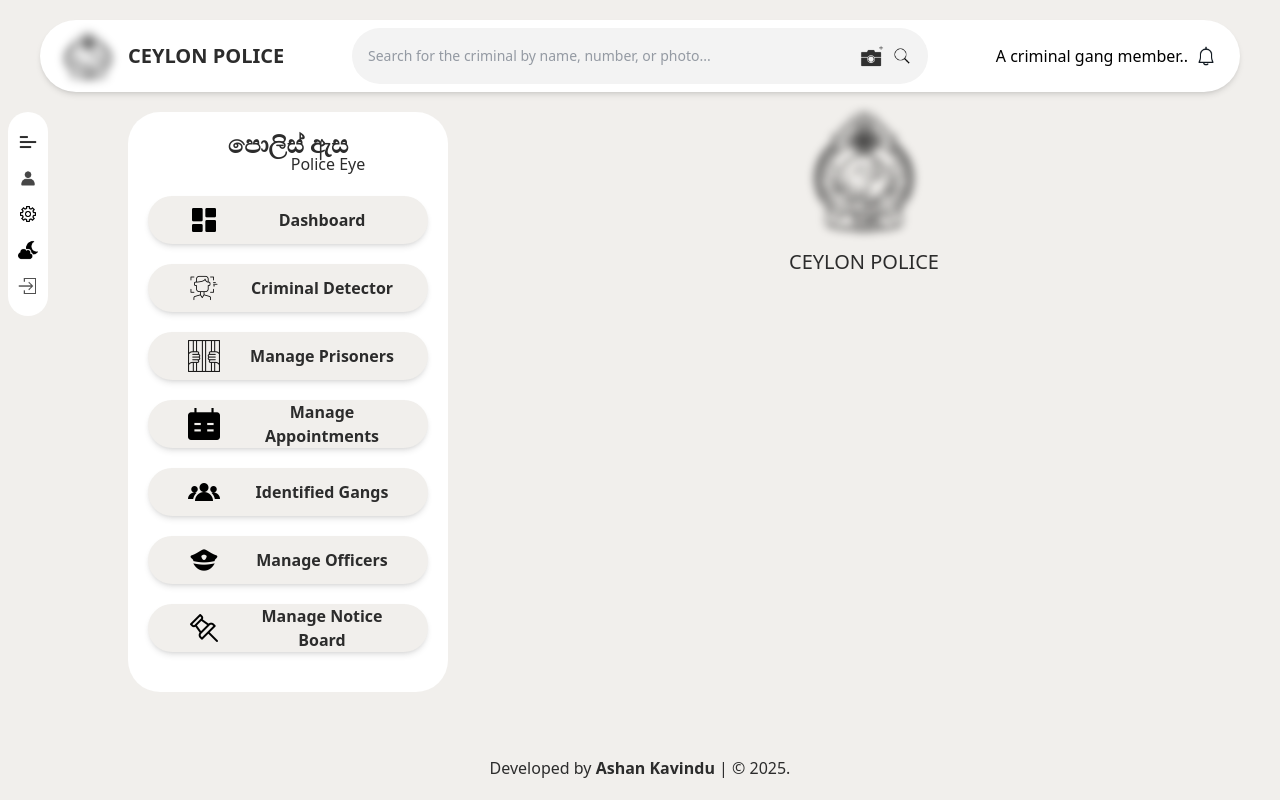
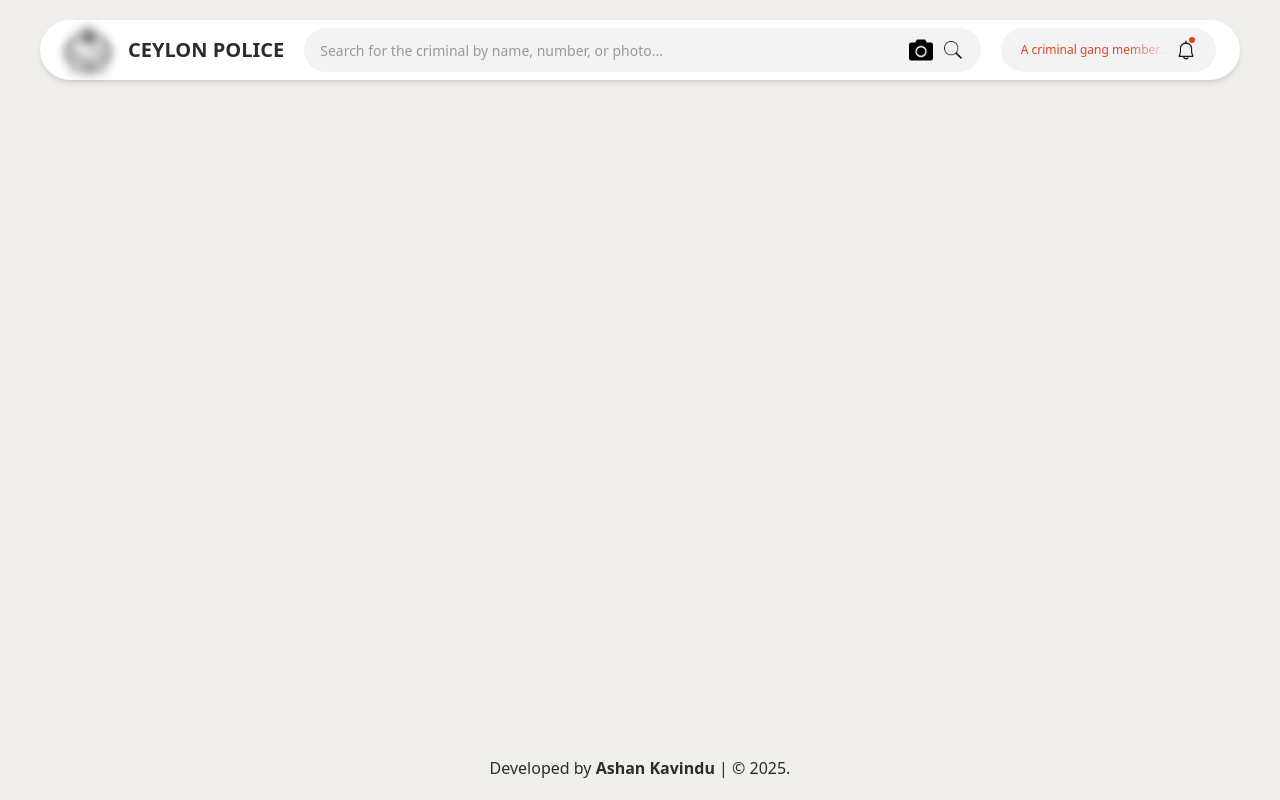
Before and after one commit to Ashan-TUF/PoliceEye, a React (Vite) app: page /home in a window 1280 px wide. Built offline with nearby package versions, Linux system fonts and the light colour scheme.

Commit message:
update header

```diff
--- a/src/components/bellView.tsx
+++ b/src/components/bellView.tsx
@@ -2,13 +2,22 @@
 
 const BellView = () => {
   return (
-    <div className="flex items-center gap-2">
-      <span className="">A criminal gang member..</span>
-      <img
-        src={bellIcon}
-        alt="bell Icon"
-        className="w-5 h-5 hover:opacity-50 cursor-pointer"
-      />
+    <div className="flex items-center gap-2 bg-[#f3f3f3] p-5 rounded-full max-w-md ">
+      <div className="relative max-w-[200px] overflow-hidden hidden lg:inline">
+        <span className="text-[#E83F25] text-xs block whitespace-nowrap">
+          A criminal gang member...
+        </span>
+        <div className="absolute top-0 right-0 h-full w-10 bg-gradient-to-l from-[#f3f3f3] to-transparent pointer-events-none"></div>
+      </div>
+
+      <div className="relative">
+        <img
+          src={bellIcon}
+          alt="bell Icon"
+          className="w-5 h-5 hover:opacity-50 cursor-pointer"
+        />
+        <div className="absolute top-0 right-1 translate-x-1/2 -translate-y-1/2 rounded-full w-1.5 h-1.5 bg-[#E83F25]"></div>
+      </div>
     </div>
   );
 };
--- a/src/components/headerView.tsx
+++ b/src/components/headerView.tsx
@@ -5,35 +5,39 @@
 
 const HeaderView = () => {
   return (
-    <div className="w-full px-10 mt-5">
-      <div className="bg-white rounded-full flex justify-between px-6 py-2 shadow-md">
+    <div className="w-full px-1 lg:px-10 mt-5">
+      <div className="bg-white rounded-full flex justify-between px-6 py-2 shadow-md h-15 gap-5">
         <div className="flex items-center gap-4 hover:opacity-50 cursor-pointer">
           <img
             src={sriLankaLogo}
             alt="Sri Lanka Logo"
             className="w-12 h-12 blur-xs"
           />
-          <span className="text-xl font-semibold text-[#2C2C2C]">
+          <span className="text-xl font-semibold text-[#2C2C2C] hidden lg:inline">
             CEYLON POLICE
           </span>
         </div>
 
-        <div className="flex items-center bg-[#f3f3f3] px-4 py-2 rounded-full w-1/2">
+        <div className="flex grow justify-between items-center bg-[#f3f3f3] px-4 py-2 rounded-full relative">
+          <div className="grow overflow-hidden">
             <input
               type="text"
               placeholder="Search for the criminal by name, number, or photo..."
-            className=" outline-none flex-1 text-sm text-gray-700"
+              className="w-full outline-none text-sm text-gray-700 text-ellipsis"
             />
+          </div>
+          <div className="flex gap-2 justify-end ms-5">
             <img
               src={cameraIcon}
               alt="camera Icon"
-            className="w-10 h-10 hover:opacity-50 cursor-pointer"
+              className="  w-6 h-6 hover:opacity-50 cursor-pointer"
             />
             <img
               src={searchIcon}
               alt="search Icon"
-            className="w-5 h-5 hover:opacity-50 cursor-pointer"
+              className="w-6 h-6 hover:opacity-50 cursor-pointer"
             />
+          </div>
         </div>
         <BellView />
       </div>
--- a/src/ui/homeScreen.tsx
+++ b/src/ui/homeScreen.tsx
@@ -15,9 +15,9 @@
 import logoutIcon from "../assets/icons/logout.png";
 const HomeScreen = () => {
   return (
-    <>
+    <div className="w-screen min-h-screen overflow-x-hidden">
     <HeaderView/>
-      <div className="flex w-full pt-5">
+      {/* <div className="flex w-full pt-5">
         <div className="bg-white h-fit w-10 ml-2 pt-5 pb-5 top-5 rounded-4xl flex flex-col gap-4 items-center justify-center">
           <img
             src={menuIcon}
@@ -110,11 +110,11 @@
           />
           <p className="text-xl text-[#2C2C2C] mt-4">CEYLON POLICE</p>
         </div>
-      </div>
+      </div> */}
       <p className="absolute bottom-5  left-1/2 transform -translate-x-1/2 text-[#2C2C2C]">
         Developed by <b>Ashan Kavindu</b> | © 2025.
       </p>
-    </>
+    </div>
   );
 };
 export default HomeScreen;
```
Also changed, not shown: src/assets/icons/camera.png. Lines whose indentation alone changed are shown as unchanged.
